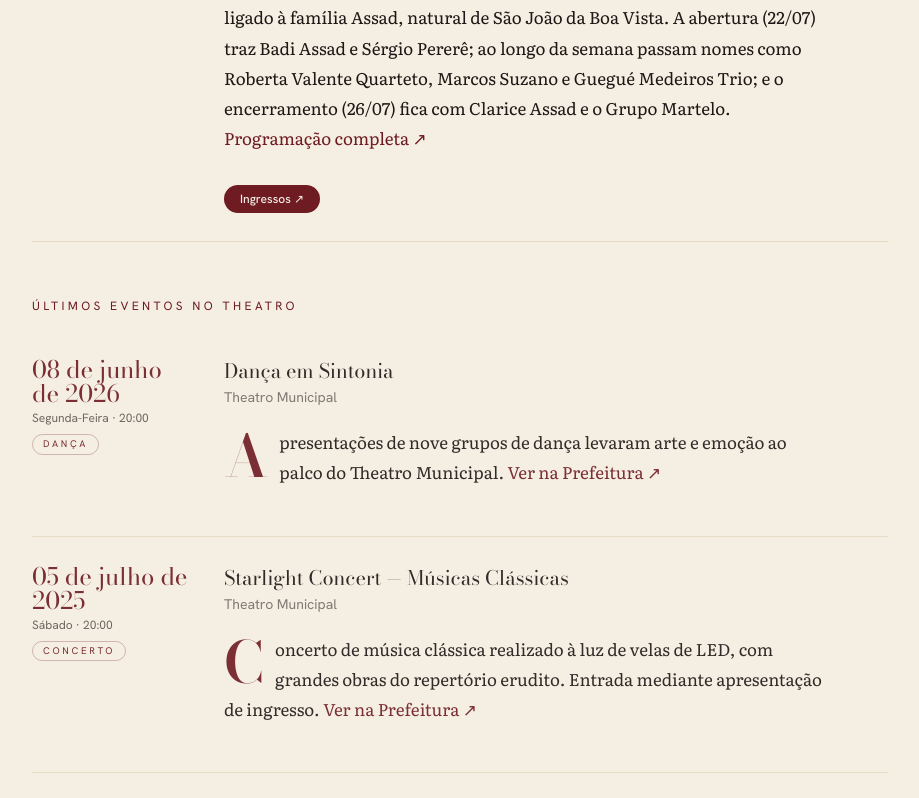
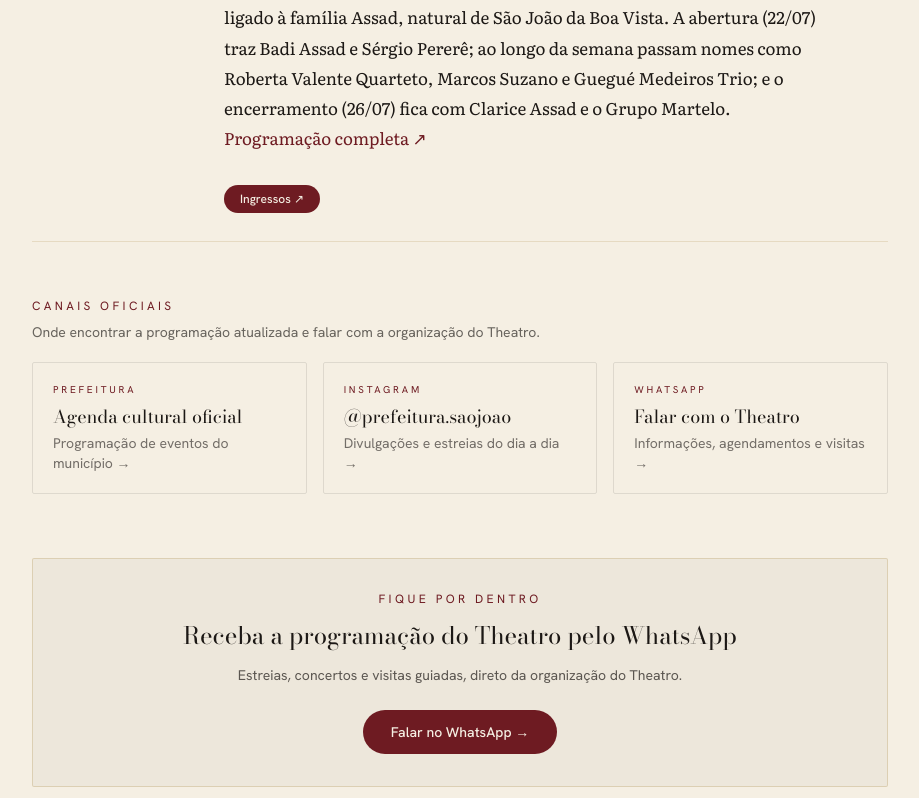
Before and after one commit to edumenezes75/theatro-sjbv, a Next.js app: page /programacao in a window 1280 px wide. Shown: the part 732-1530 px from the top of the page, without its empty margins (180-1099 px from the left). Built offline with nearby package versions, Linux system fonts and the light colour scheme; no server answers.

Commit message:
Programacao so mostra eventos futuros: remove bloco 'Ultimos eventos no Theatro', filtro estrito por data (>= hoje), robo volta a buscar so meses futuros, remove eventos passados semeados. Festival Assad 2026 permanece como proximo evento

```diff
--- a/app/programacao/page.tsx
+++ b/app/programacao/page.tsx
@@ -49,9 +49,7 @@ export default async function ProgramacaoPage() {
   const reais = [...manuais, ...oficiais.filter((e) => (vistos.has(chave(e)) ? false : (vistos.add(chave(e)), true)))];
   const temOficiais = oficiais.length > 0;
   const now = new Date().toISOString();
-  const futuros = reais.filter((e) => e.date >= now || e.status === 'agendado').sort((a, b) => (a.date > b.date ? 1 : -1));
-  const passados = reais.filter((e) => !(e.date >= now || e.status === 'agendado')).sort((a, b) => (a.date > b.date ? -1 : 1));
-  const recentes = passados.slice(0, 6);
+  const futuros = reais.filter((e) => e.date >= now).sort((a, b) => (a.date > b.date ? 1 : -1));
 
   const SITE = 'https://www.theatromunicipalsjbv.com.br';
   const ldEventos = futuros.length ? {
@@ -81,13 +79,6 @@ export default async function ProgramacaoPage() {
         <div className="mt-4">
           {futuros.length ? futuros.map((e) => <Card key={e.slug} e={e} />) : <p className="max-w-reading py-6 font-sans text-ink/70 dark:text-cream/70">O Theatro segue ativo. Quando há eventos com data confirmada, eles aparecem aqui automaticamente. Para a agenda mais recente, consulte os canais oficiais abaixo.</p>}
         </div>
-
-        {recentes.length > 0 && (
-          <section className="mt-14">
-            <h2 className="font-sans text-xs uppercase tracking-eyebrow text-curtain dark:text-gold">Últimos eventos no Theatro</h2>
-            <div className="mt-4 opacity-90">{recentes.map((e) => <Card key={e.slug} e={e} />)}</div>
-          </section>
-        )}
 
         <section className="mt-14">
           <h2 className="font-sans text-xs uppercase tracking-eyebrow text-curtain dark:text-gold">Canais oficiais</h2>
--- a/content/eventos/2025-07-05-starlight-concert.md
+++ /dev/null
@@ -1,11 +0,0 @@
----
-title: "Starlight Concert — Músicas Clássicas"
-date: "2025-07-05T20:00:00"
-local: "Theatro Municipal"
-categoria: "Concerto"
-ingresso: ""
-status: "realizado"
-destaque: false
-exemplo: false
----
-Concerto de música clássica realizado à luz de velas de LED, com grandes obras do repertório erudito. Entrada mediante apresentação de ingresso. [Ver na Prefeitura ↗](https://www.saojoao.sp.gov.br/noticias/cultura/fim-de-semana-cultural-movimenta-a-cidade-com-teatro-danca-musica-e-exposicao)
--- a/content/eventos/2026-06-08-danca-em-sintonia.md
+++ /dev/null
@@ -1,11 +0,0 @@
----
-title: "Dança em Sintonia"
-date: "2026-06-08T20:00:00"
-local: "Theatro Municipal"
-categoria: "Dança"
-ingresso: ""
-status: "realizado"
-destaque: false
-exemplo: false
----
-Apresentações de nove grupos de dança levaram arte e emoção ao palco do Theatro Municipal. [Ver na Prefeitura ↗](https://www.saojoao.sp.gov.br/noticias/cultura/danca-em-sintonia-leva-arte-e-emocao-ao-theatro-municipal-com-apresentacoes-de-nove-grupos)
--- a/lib/agendaPrefeitura.ts
+++ b/lib/agendaPrefeitura.ts
@@ -12,7 +12,6 @@ const BASE = 'https://www.saojoao.sp.gov.br';
 const VENUE = /theatro\s+municipal/i;
 const REVALIDATE = 21600; // 6h, alinhado à página
 const MESES_A_FRENTE = 3; // mês atual + próximos 3
-const MESES_ATRAS = 3; // e os 3 meses anteriores (eventos recentes)
 const MAX_DETALHES = 30; // teto de requisições de detalhe por atualização
 
 async function getText(url: string): Promise<string | null> {
@@ -126,18 +125,18 @@ export async function getEventosPrefeitura(): Promise<Evento[]> {
     const hojeISO = now.toISOString().slice(0, 10);
 
     const cards: Card[] = [];
-    for (let i = -MESES_ATRAS; i <= MESES_A_FRENTE; i++) {
+    for (let i = 0; i <= MESES_A_FRENTE; i++) {
       const d = new Date(now.getFullYear(), now.getMonth() + i, 1);
       const html = await getText(BASE + '/eventos?mes=' + (d.getMonth() + 1) + '&ano=' + d.getFullYear());
       if (html) cards.push(...parseListing(html));
     }
 
-    // dedup por slug e prioriza os eventos mais próximos de hoje (passados recentes + próximos)
+    // dedup por slug; só eventos de hoje em diante (datas passadas não entram)
     const vistos = new Set<string>();
-    const hojeMs = now.getTime();
     const candidatos = cards
+      .filter((c) => iso(c).slice(0, 10) >= hojeISO)
       .filter((c) => (vistos.has(c.slug) ? false : (vistos.add(c.slug), true)))
-      .sort((a, b) => Math.abs(new Date(iso(a)).getTime() - hojeMs) - Math.abs(new Date(iso(b)).getTime() - hojeMs))
+      .sort((a, b) => (iso(a) < iso(b) ? -1 : 1))
       .slice(0, MAX_DETALHES);
 
     const resultados = await Promise.allSettled(candidatos.map((c) => fetchDetalhe(c.slug, c)));
```
